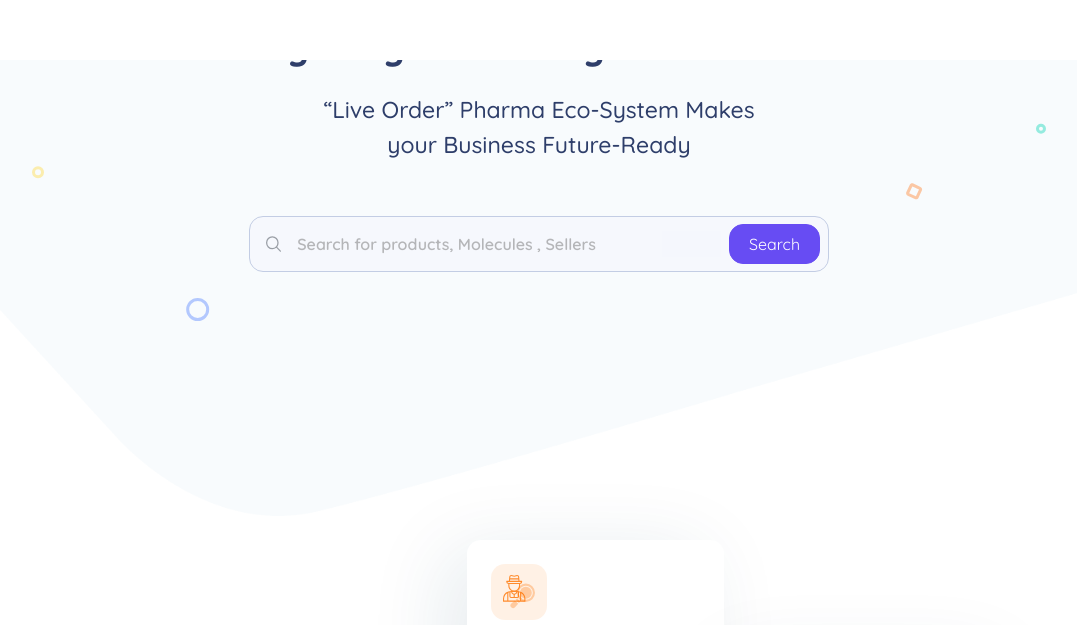
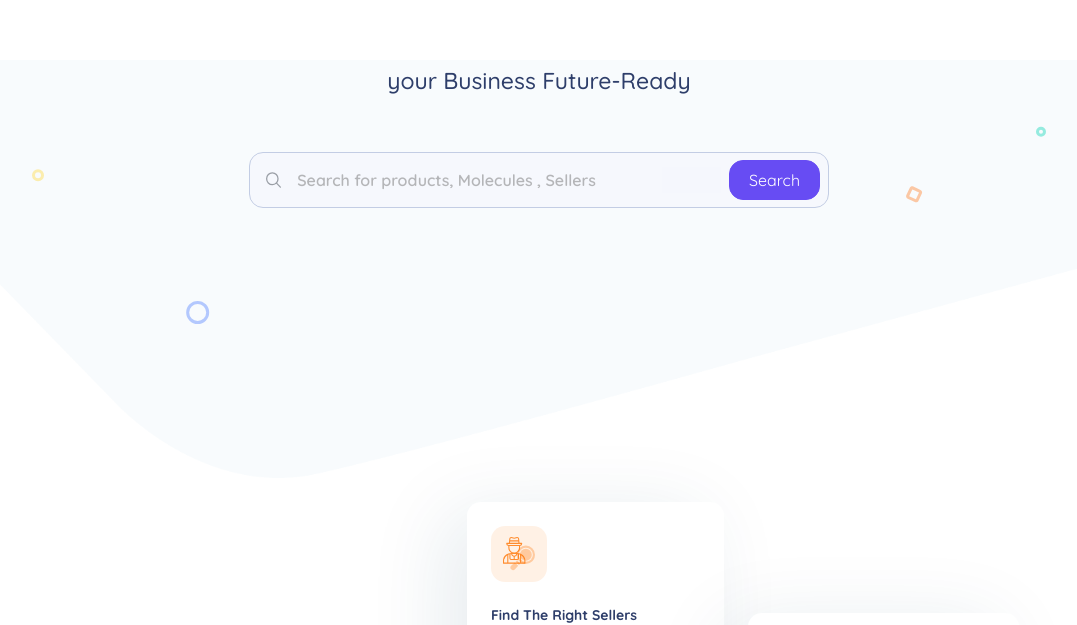
Before and after one commit to ssekaran4u/liveorder3.0-react-pre, a React (Create React App) app: page / in a window 1280 px wide. Shown: the part 204-829 px from the top of the page, without its empty margins (101-1178 px from the left). Built offline with nearby package versions, Linux system fonts and the light colour scheme.

Commit message:
HeroSection changes

```diff
--- a/src/Components/HeroSection/HeroSection.css
+++ b/src/Components/HeroSection/HeroSection.css
@@ -1,6 +1,6 @@
 .HeroSection {
   /* padding: 64px 0 196px 0; */
-  padding: 64px 0 126px 0;
+  padding: 8px 0 88px 0;
   margin-top: 96px;
   font-family: "Quicksand", sans-serif;
   background: url("../../Images/hero_bg.png") no-repeat center/cover;
@@ -13,8 +13,9 @@
   margin: 0 auto;
 }
 .HeroBg {
-  background: url("../../Images/HeroShapes.svg") no-repeat 50% 32%;
-  padding: 64px 0 64px 0;
+  /* background: url("../../Images/HeroShapes.svg") no-repeat 50% 32%; */
+  background: url("../../Images/HeroShapes.svg") no-repeat 50% 60%;
+  padding: 64px 0 128px 0;
 }
 
 h5.h5.HeroSubTitle {
@@ -203,3 +204,15 @@ h5.h5.HeroSubTitle {
   color: #5b636a;
   margin-bottom: 0;
 }
+
+@media only screen and (max-width: 1599px) {
+  .HeroSection {
+    padding: 0px 0 88px 0;
+  }
+}
+
+@media only screen and (min-width: 1600px) {
+  .HeroSection {
+    padding: 8px 0 140px 0;
+  }
+}
```
